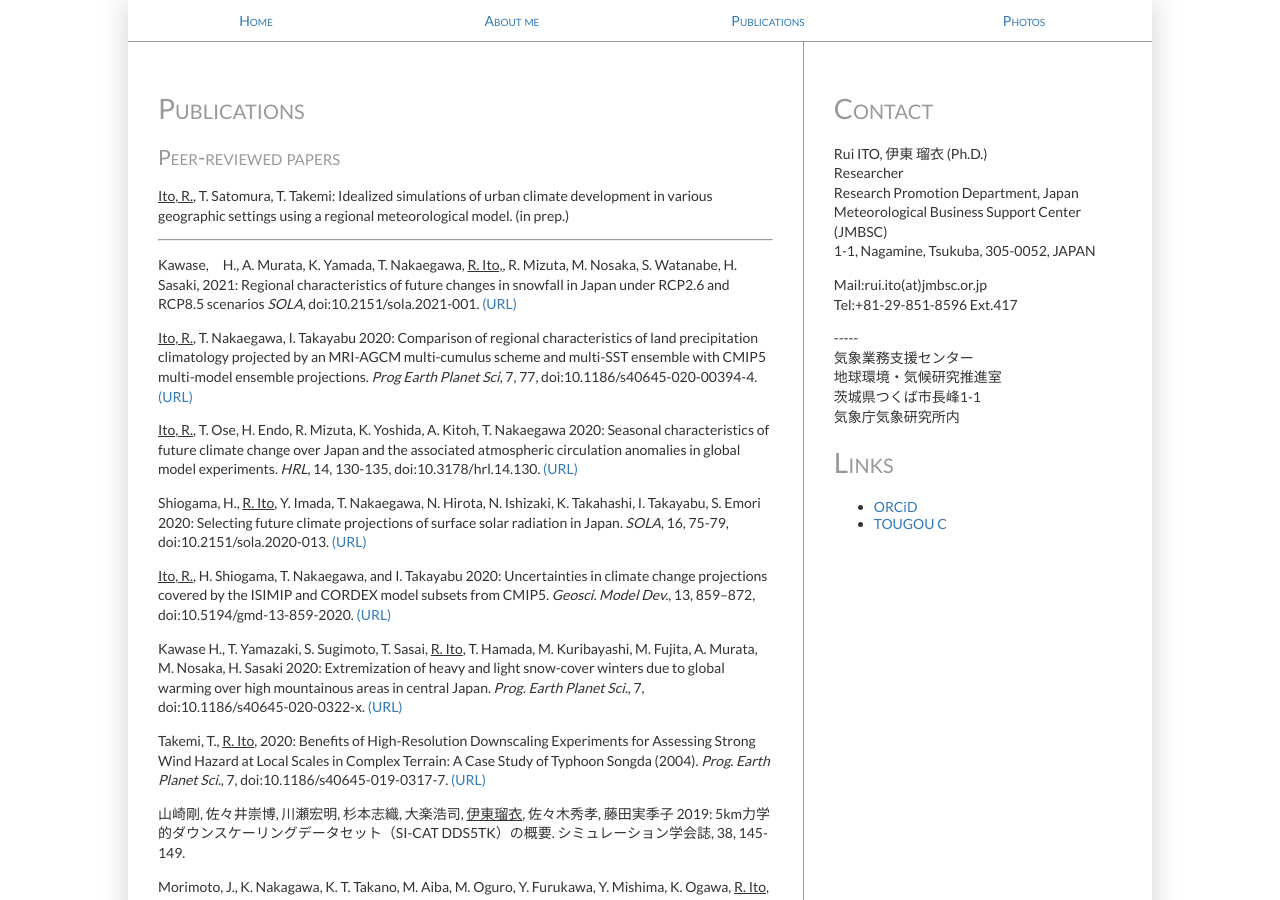
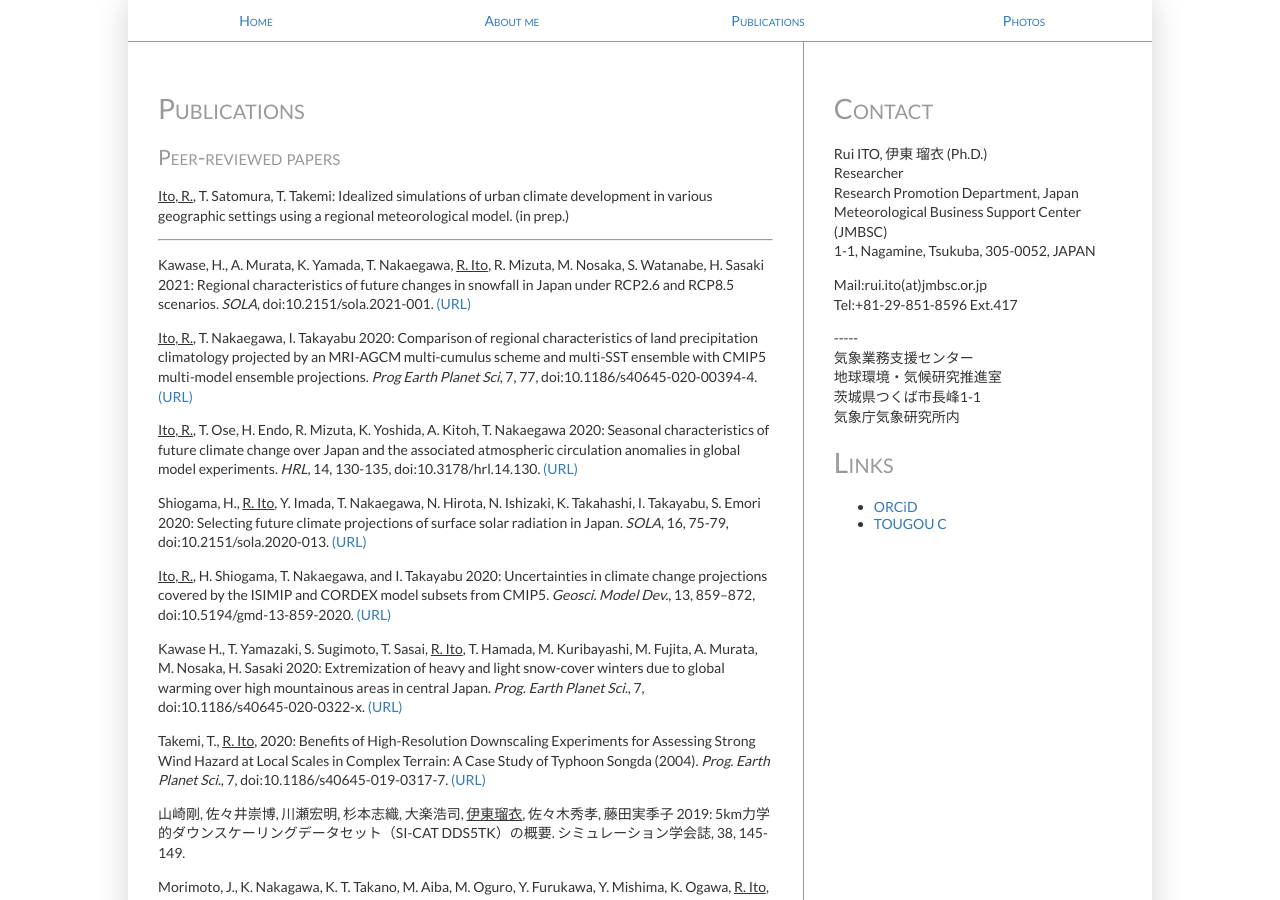
Before and after one commit to rui-climbiz/rui-climbiz.github.io, a Jekyll site: the page built from publications.html, in a window 1280 px wide and 900 px high. Built offline with Jekyll 4.4.1, drawn with Linux system fonts in a browser that asks for light colours.

```diff
--- a/publications.html
+++ b/publications.html
@@ -7,7 +7,7 @@
 <h2>Peer-reviewed papers</h2>
 <p><u>Ito, R.</u>, T. Satomura, T. Takemi: Idealized simulations of urban climate development in various geographic settings using a regional meteorological model. (in prep.)</p>
 <hr>
-<p>Kawase,　H., A. Murata, K. Yamada, T. Nakaegawa, <u>R. Ito,</u>, R. Mizuta, M. Nosaka, S. Watanabe, H. Sasaki, 2021: Regional characteristics of future changes in snowfall in Japan under RCP2.6 and RCP8.5 scenarios <i>SOLA</i>, doi:10.2151/sola.2021-001. <a href="https://doi.org/10.2151/sola.2021-001">(URL)</a></p>
+<p>Kawase, H., A. Murata, K. Yamada, T. Nakaegawa, <u>R. Ito</u>, R. Mizuta, M. Nosaka, S. Watanabe, H. Sasaki 2021: Regional characteristics of future changes in snowfall in Japan under RCP2.6 and RCP8.5 scenarios. <i>SOLA</i>, doi:10.2151/sola.2021-001. <a href="https://doi.org/10.2151/sola.2021-001">(URL)</a></p>
 <p><u>Ito, R.</u>, T. Nakaegawa, I. Takayabu 2020: Comparison of regional characteristics of land precipitation climatology projected by an MRI-AGCM multi-cumulus scheme and multi-SST ensemble with CMIP5 multi-model ensemble projections. <i>Prog Earth Planet Sci</i>, 7, 77, doi:10.1186/s40645-020-00394-4. <a href="https://doi.org/10.1186/s40645-020-00394-4">(URL)</a></p>
 <p><u>Ito, R.</u>, T. Ose, H. Endo, R. Mizuta, K. Yoshida, A. Kitoh, T. Nakaegawa 2020: Seasonal characteristics of future climate change over Japan and the associated atmospheric circulation anomalies in global model experiments. <i>HRL</i>, 14, 130-135, doi:10.3178/hrl.14.130. <a href="https://doi.org/10.3178/hrl.14.130">(URL)</a></p>
 <p>Shiogama, H., <u>R. Ito</u>, Y. Imada, T. Nakaegawa, N. Hirota, N. Ishizaki, K. Takahashi, I. Takayabu, S. Emori 2020: Selecting future climate projections of surface solar radiation in Japan. <i>SOLA</i>, 16, 75-79, doi:10.2151/sola.2020-013. <a href="https://doi.org/10.2151/sola.2020-013">(URL)</a></p>
```
